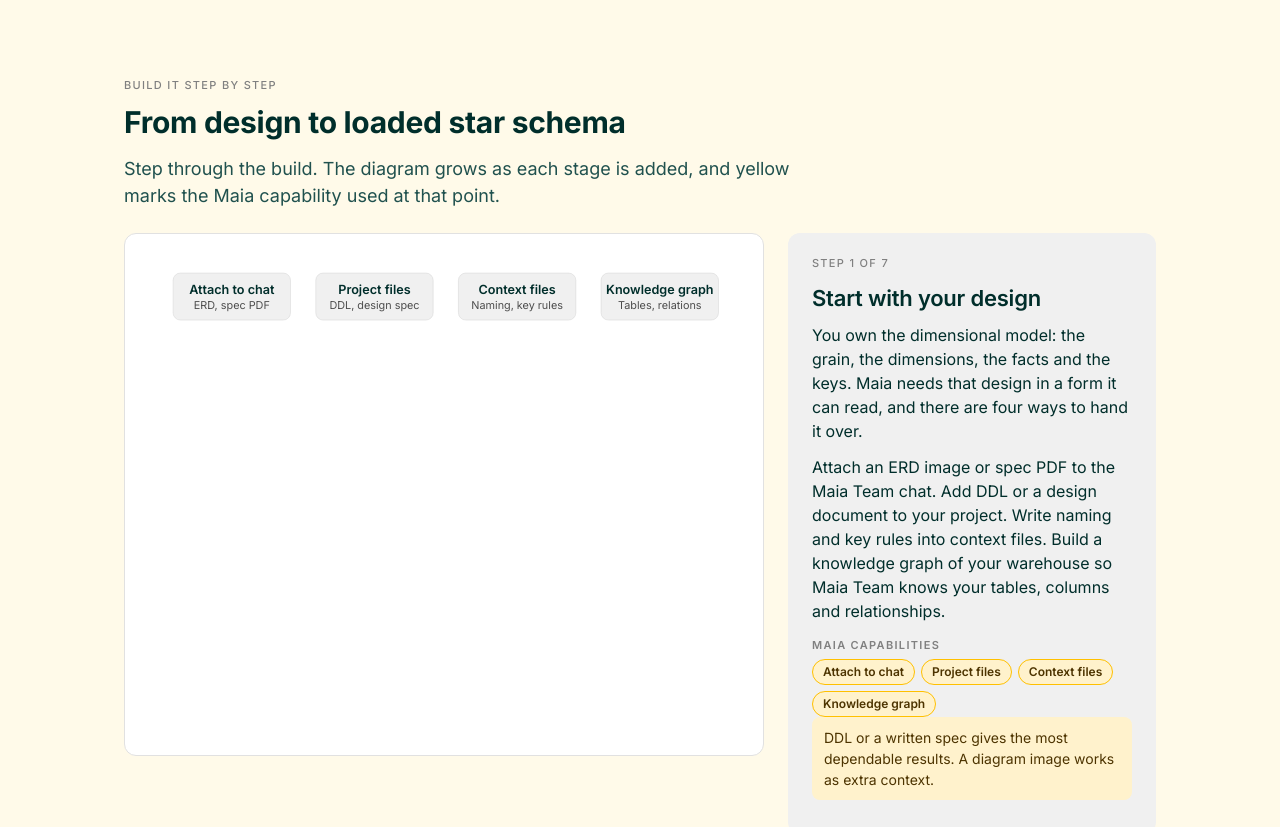
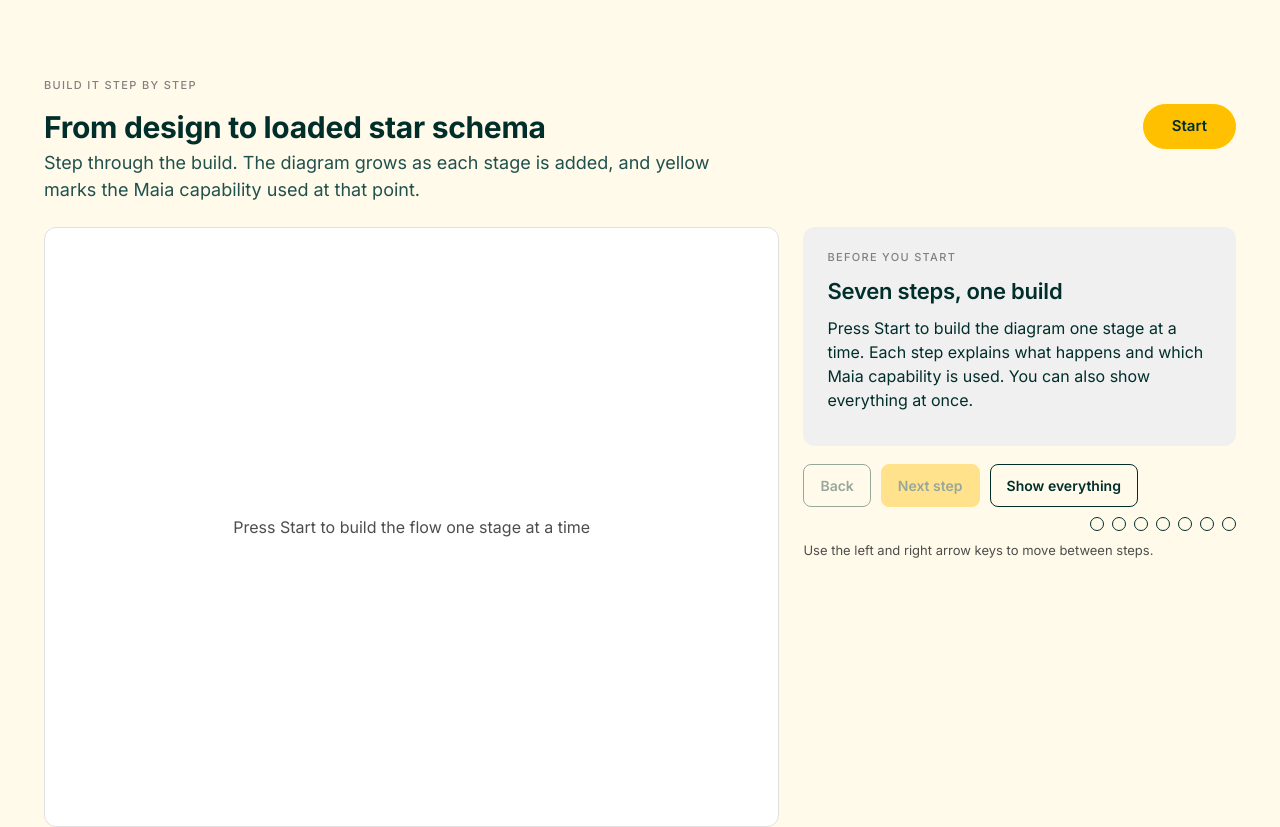
Before and after one commit to garniebolling-maia/additional-assets, a plain HTML site: page maia-star-schema-build-flow.html in a window 1280 px wide. Shown: the part 824-1651 px from the top of the page. Drawn offline with Linux system fonts and the light colour scheme.

Commit message:
Add files via upload

```diff
--- a/maia-star-schema-build-flow.html
+++ b/maia-star-schema-build-flow.html
@@ -157,7 +157,8 @@ footer.site a, main a { color: var(--accent-c); }
 .intro { max-width: 720px; }
 .sec-lede { max-width: 720px; color: var(--pg-text-2); font-size: 18px; }
 
-.stepper { display: grid; grid-template-columns: minmax(0, 640px) minmax(0, 1fr); gap: 24px; align-items: start; margin-top: 24px; }
+.wrap { max-width: 1240px; }
+.stepper { display: grid; grid-template-columns: minmax(0, 1.7fr) minmax(0, 1fr); gap: 24px; align-items: start; margin-top: 24px; }
 .diagram-card { background: #ffffff; border: 1px solid #e1e1e1; border-radius: 12px; padding: 12px; overflow-x: auto; }
 .diagram-card svg { display: block; width: 100%; min-width: 560px; height: auto; }
 .diagram-card svg text { font-family: 'Inter', Arial, Helvetica, sans-serif; }
@@ -191,6 +192,15 @@ footer.site a, main a { color: var(--accent-c); }
 .dots button[aria-current="true"] { background: var(--yellow-500); border-color: var(--yellow-500); }
 .dots button.done { background: var(--pg-text-2); border-color: var(--pg-text-2); }
 .hint { font-size: 13px; color: var(--pg-muted); margin-top: 10px; }
+.head-row { display: flex; align-items: center; justify-content: space-between; gap: 16px; flex-wrap: wrap; }
+.head-row h2 { margin: 0; }
+.pill { font: inherit; font-weight: 600; font-size: 15px; cursor: pointer; border-radius: 999px; padding: 10px 28px; background: var(--yellow-500); border: 1.5px solid var(--yellow-500); color: var(--green-900); }
+.pill:hover { background: var(--yellow-400); border-color: var(--yellow-400); }
+.pill:focus-visible { outline: 3px solid var(--yellow-500); outline-offset: 2px; }
+.diagram-card { position: relative; }
+.start-hint { position: absolute; left: 0; right: 0; top: 50%; transform: translateY(-50%); text-align: center; color: #4d4d4d; font-size: 16px; padding: 0 24px; pointer-events: none; }
+.intro h3 { font-size: 22px; margin: 4px 0 10px; }
+.intro p { margin: 0 0 12px; }
 .no-js-hide { display: none; }
 .js .no-js-hide { display: inline-block; }
 
@@ -201,7 +211,7 @@ table th, table td { vertical-align: top; }
 .table-wrap { overflow-x: auto; }
 .table-wrap table { min-width: 640px; }
 
-@media (max-width: 920px) { .stepper { grid-template-columns: minmax(0, 1fr); } }
+@media (max-width: 980px) { .stepper { grid-template-columns: minmax(0, 1fr); } .diagram-card { max-width: 820px; } }
 @media (prefers-reduced-motion: reduce) { .s { transition: none; } }
 @media print { .controls, .hint { display: none; } .js .step-card[hidden] { display: block; } .js .s.off, .js .s.past { opacity: 1; visibility: visible; } }
 </style>
@@ -232,11 +242,12 @@ table th, table td { vertical-align: top; }
 
   <section>
     <p class="tag">Build it step by step</p>
-    <h2>From design to loaded star schema</h2>
+    <div class="head-row"><h2>From design to loaded star schema</h2><button type="button" id="start" class="pill no-js-hide">Start</button></div>
     <p class="sec-lede">Step through the build. The diagram grows as each stage is added, and yellow marks the Maia capability used at that point.</p>
 
     <div class="stepper" id="stepper" tabindex="-1">
       <div class="diagram-card">
+        <div class="start-hint" id="start-hint" hidden>Press Start to build the flow one stage at a time</div>
         <svg viewBox="0 0 680 550" role="img" aria-labelledby="d-title d-desc">
           <title id="d-title">How Maia builds a star schema</title>
           <desc id="d-desc">Your design guides Maia Team, which builds four stages: land data, clean data, dimensions and facts. Orchestration with schedules, pipeline review and observability run across all stages.</desc>
@@ -346,6 +357,12 @@ table th, table td { vertical-align: top; }
 
       <div>
         <div class="panel" aria-live="polite">
+
+          <div class="intro" id="intro" hidden>
+            <p class="tag">Before you start</p>
+            <h3>Seven steps, one build</h3>
+            <p>Press Start to build the diagram one stage at a time. Each step explains what happens and which Maia capability is used. You can also show everything at once.</p>
+          </div>
 
           <article class="step-card" data-step="0">
             <p class="tag">Step 1 of 7</p>
@@ -555,6 +572,10 @@ table th, table td { vertical-align: top; }
   var total = cards.length;
   var cur = 0;
   var showAll = false;
+  var started = false;
+  var startBtn = document.getElementById('start');
+  var introEl = document.getElementById('intro');
+  var hintEl = document.getElementById('start-hint');
   var dots = [];
 
   document.documentElement.classList.add('js');
@@ -564,7 +585,7 @@ table th, table td { vertical-align: top; }
       var b = document.createElement('button');
       b.type = 'button';
       b.setAttribute('aria-label', 'Go to step ' + (n + 1) + ' of ' + total);
-      b.addEventListener('click', function () { showAll = false; cur = n; render(); });
+      b.addEventListener('click', function () { started = true; showAll = false; cur = n; render(); });
       dotsEl.appendChild(b);
       dots.push(b);
     })(i);
@@ -575,30 +596,35 @@ table th, table td { vertical-align: top; }
     groups.forEach(function (g) {
       var n = parseInt(g.getAttribute('data-step'), 10);
       g.classList.remove('on', 'past', 'off');
-      if (showAll) { g.classList.add('on'); }
+      if (!started) { g.classList.add('off'); }
+      else if (showAll) { g.classList.add('on'); }
       else if (n < cur) { g.classList.add('past'); }
       else if (n === cur) { g.classList.add('on'); }
       else { g.classList.add('off'); }
     });
     cards.forEach(function (c) {
       var n = parseInt(c.getAttribute('data-step'), 10);
-      c.hidden = !(showAll || n === cur);
+      c.hidden = !started || !(showAll || n === cur);
     });
     dots.forEach(function (d, n) {
-      d.setAttribute('aria-current', (!showAll && n === cur) ? 'true' : 'false');
-      d.classList.toggle('done', showAll || n < cur);
+      d.setAttribute('aria-current', (started && !showAll && n === cur) ? 'true' : 'false');
+      d.classList.toggle('done', started && (showAll || n < cur));
     });
-    back.disabled = showAll || cur === 0;
-    next.disabled = showAll || cur === total - 1;
+    back.disabled = !started || showAll || cur === 0;
+    next.disabled = !started || showAll || cur === total - 1;
+    introEl.hidden = started;
+    hintEl.hidden = started;
+    startBtn.textContent = started ? 'Restart' : 'Start';
     allBtn.textContent = showAll ? 'Step through' : 'Show everything';
     allBtn.setAttribute('aria-pressed', showAll ? 'true' : 'false');
   }
 
   back.addEventListener('click', function () { if (cur > 0) { cur--; render(); } });
   next.addEventListener('click', function () { if (cur < total - 1) { cur++; render(); } });
-  allBtn.addEventListener('click', function () { showAll = !showAll; render(); });
+  allBtn.addEventListener('click', function () { started = true; showAll = !showAll; render(); });
+  startBtn.addEventListener('click', function () { started = true; showAll = false; cur = 0; render(); });
   stepper.addEventListener('keydown', function (e) {
-    if (showAll) { return; }
+    if (!started || showAll) { return; }
     if (e.key === 'ArrowRight' && cur < total - 1) { cur++; render(); e.preventDefault(); }
     if (e.key === 'ArrowLeft' && cur > 0) { cur--; render(); e.preventDefault(); }
   });
```
Also changed, not shown: maia-best-practice-build-flow.html (+35 -10 lines).
